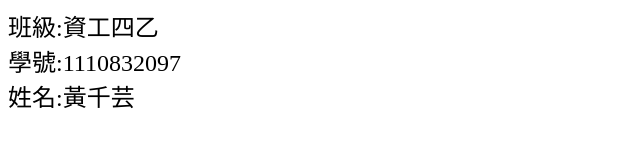
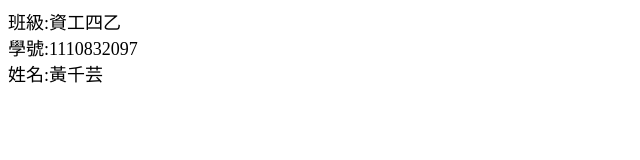
Before and after one commit to hcy0117/programlanguage, a plain HTML site: page index.html in a window 1280 px wide. Shown: the whole page, without its empty margins (0-640 px from the left). Drawn offline with Linux system fonts and the light colour scheme.

Commit message:
Update index.html

```diff
--- a/index.html
+++ b/index.html
@@ -1,5 +1,5 @@
 <head><title> hcy </title></head>
-<font size="5"><font face="微軟正黑體">
+<font size="4"><font face="微軟正黑體">
 班級:資工四乙 <br>
 學號:1110832097 <br>
 姓名:黃千芸
```
